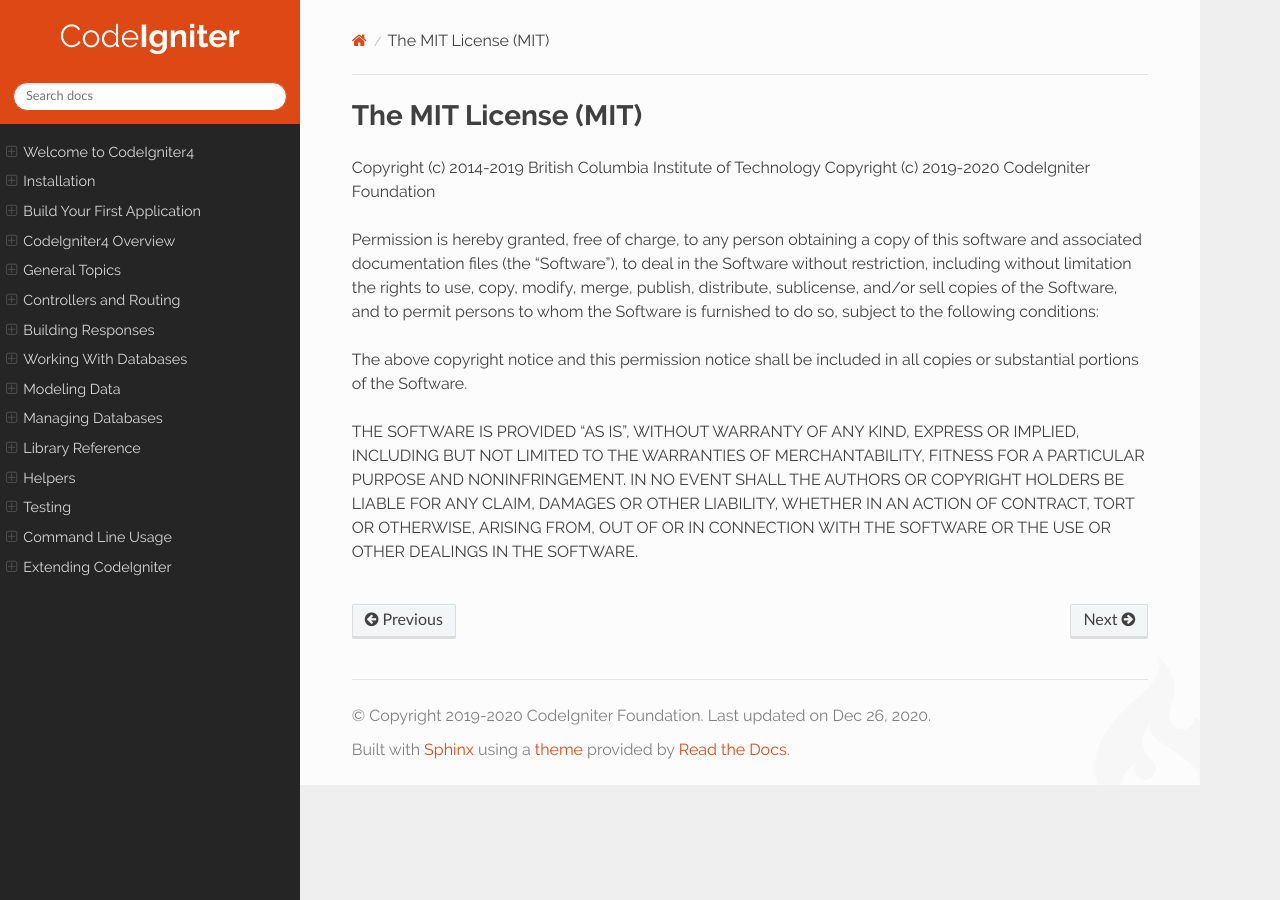
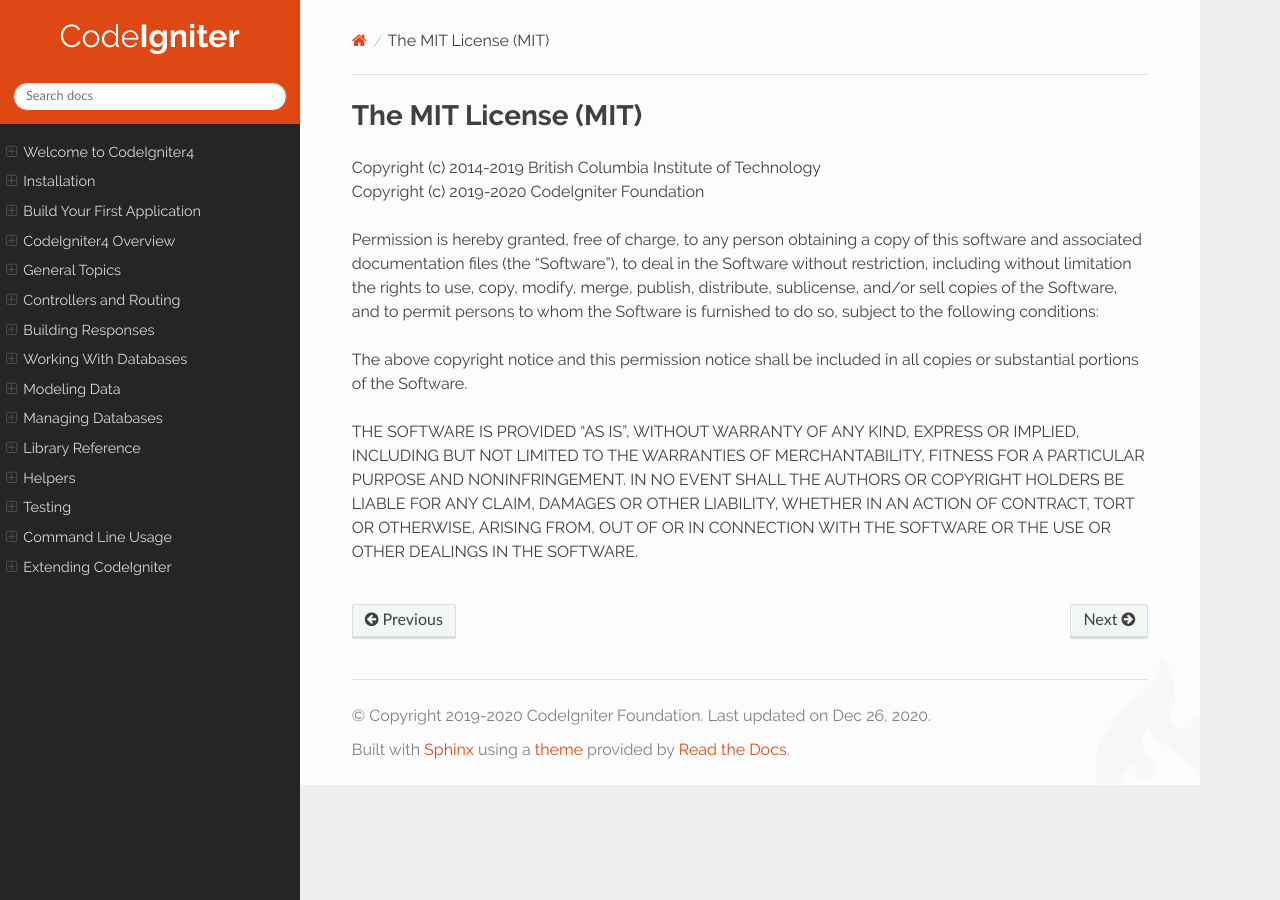
Before and after one commit to NEKOGET/ci4_user_guide_src, a Sphinx documentation site: the page built from source/license.rst, in a window 1280 px wide. Built offline with Sphinx 7.4.7 and the Read the Docs theme 2.0.0, drawn with Linux system fonts in a browser that asks for light colours.

Commit message:
force new line

```diff
--- a/source/license.rst
+++ b/source/license.rst
@@ -2,8 +2,8 @@
 The MIT License (MIT)
 #####################
 
-Copyright (c) 2014-2019 British Columbia Institute of Technology
-Copyright (c) 2019-2020 CodeIgniter Foundation
+| Copyright (c) 2014-2019 British Columbia Institute of Technology
+| Copyright (c) 2019-2020 CodeIgniter Foundation
 
 Permission is hereby granted, free of charge, to any person obtaining a copy
 of this software and associated documentation files (the "Software"), to deal
```
